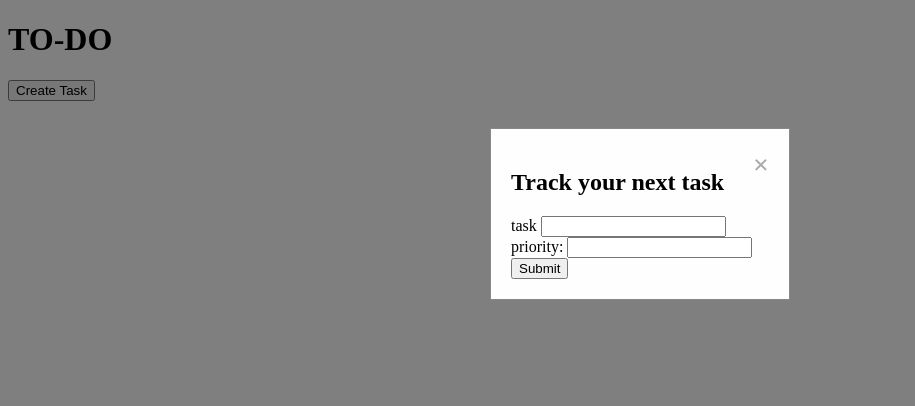
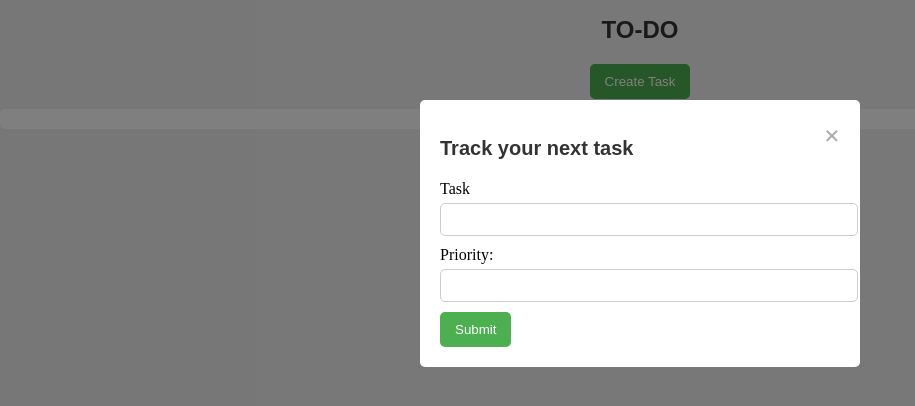
Before and after one commit to zemitswasfuh/MVP, a website: page public/index.html in a window 1280 px wide. Both pictures are taken after a click on the button "Create Task". Shown: the whole page, without its empty margins (0-915 px from the left). Drawn offline with nearby package versions, Linux system fonts and the light colour scheme; no server answers.

Commit message:
CSS added

```diff
--- a/public/app.js
+++ b/public/app.js
@@ -42,11 +42,16 @@ $.get('/api/todo', data => {
     let task = taskObj.task;
     let priorirty = taskObj.priorirty;
     const newTaskEl = document.createElement('div');
+    newTaskEl.classList.add('task');
     newTaskEl.textContent = task + ' - ' + "Priority: " + priorirty;
     taskContainer.append(newTaskEl);
+    newTaskEl.addEventListener('click', function() {
+      newTaskEl.style.textDecoration = 'line-through';
+    });
 //*** Create and append Delete button to each element ***
     const deleteButton = document.createElement('button');
     deleteButton.innerHTML = "Delete";
+    deleteButton.classList.add('delete-button');
     deleteButton.addEventListener('click', function() {
       deleteTask(taskId); // Pass the task ID to the deleteTask function
       newTaskEl.remove(); // Remove the task element from the DOM
@@ -85,10 +90,12 @@ form.addEventListener('submit', function(event) {
   const priorityValue = parseInt(priorityInput.value); // Parse value as an integer
   modal.style.display = 'none';
   const newTaskEl = document.createElement('div');
-  newTaskEl.textContent = taskValue + ' - ' + priorityValue;
+  newTaskEl.classList.add('task');
+  newTaskEl.textContent = taskValue + ' - ' + "Priority: " + priorityValue;
   taskContainer.append(newTaskEl);
-  console.log("task: " + taskValue);
-  console.log(typeof priorityValue);
+  newTaskEl.addEventListener('click', function() {
+    newTaskEl.style.textDecoration = 'line-through';
+  });
    // Send the form data to the server
   const formData = {
     task: taskValue,
--- a/public/index.html
+++ b/public/index.html
@@ -12,16 +12,16 @@
 <body>
     <h1>TO-DO</h1>
     <div class="create-container">
-        <button id="openModalBtn">Create Task</button>
+        <button id="openModalBtn" >Create Task</button>
     </div>
 <div id="myModal" class="modal">
   <div class="modal-content">
     <span class="close">&times;</span>
     <h2>Track your next task</h2>
     <form>
-      <label for="task">task</label>
+      <label for="task">Task</label>
       <input type="text" id="task" name="task" required>
-      <label for="priority">priority:</label>
+      <label for="priority">Priority:</label>
       <input type="priority" id="priority" name="priority" required>
       <button class="submit" type="submit">Submit</button>
     </form>
--- a/public/stylesheet.css
+++ b/public/stylesheet.css
@@ -1,8 +1,8 @@
-*, *::after, *::before {
+/* *, *::after, *::before {
     box-sizing: border-box;
-}
+} */
 
-.modal {
+/* .modal {
     display: none;
     position: fixed;
     z-index: 9999;
@@ -35,4 +35,151 @@
     color: black;
     text-decoration: none;
     cursor: pointer;
+  } */
+
+  .modal {
+    display: none;
+    position: fixed;
+    z-index: 999;
+    top: 0;
+    left: 0;
+    width: 100%;
+    height: 100%;
+    background-color: rgba(0, 0, 0, 0.5);
   }
+
+  .modal-content {
+    background-color: #ffffff;
+    border-radius: 5px;
+    padding: 20px;
+    max-width: 400px;
+    margin: 0 auto;
+    margin-top: 100px;
+  }
+
+  .close {
+    color: #aaaaaa;
+    float: right;
+    font-size: 28px;
+    font-weight: bold;
+    cursor: pointer;
+  }
+
+  .close:hover {
+    color: #666666;
+  }
+
+  body {
+    background-color: #f0f0f0;
+    margin: 0;
+    padding: 0;
+  }
+
+  .container {
+    max-width: 800px;
+    margin: 0 auto;
+    padding: 20px;
+  }
+
+  .tasks-container {
+    background-color: #ffffff;
+    border-radius: 5px;
+    padding: 10px;
+    margin-bottom: 20px;
+  }
+
+  .task:hover {
+    background-color: #f2f2f2;
+    cursor: pointer;
+  }
+
+  .create-container {
+    display: flex;
+    justify-content: center;
+    margin-bottom: 10px;
+  }
+
+  button#openModalBtn {
+    background-color: #4caf50;
+    color: #ffffff;
+    border: none;
+    padding: 10px 15px;
+    border-radius: 5px;
+    cursor: pointer;
+  }
+
+  button#openModalBtn:hover {
+    background-color: #45a049;
+  }
+
+  button.submit {
+    background-color: #4caf50;
+    color: #ffffff;
+    border: none;
+    padding: 10px 15px;
+    border-radius: 5px;
+    cursor: pointer;
+  }
+
+  button.submit:hover {
+    background-color: #45a049;
+  }
+
+  h1 {
+    font-family: "Arial", sans-serif;
+    font-size: 24px;
+    font-weight: bold;
+    color: #333333;
+    text-align: center;
+    margin-bottom: 20px;
+  }
+
+  h2 {
+    font-family: "Arial", sans-serif;
+    font-size: 20px;
+    font-weight: bold;
+    color: #333333;
+    margin-bottom: 20px;
+  }
+
+  label {
+    display: block;
+    margin-bottom: 5px;
+  }
+
+  input[type="text"],
+  input[type="priority"] {
+    width: 100%;
+    padding: 8px;
+    border-radius: 5px;
+    border: 1px solid #cccccc;
+    margin-bottom: 10px;
+  }
+
+  @media (max-width: 600px) {
+    .container {
+      padding: 10px;
+    }
+
+    .modal-content {
+      max-width: 100%;
+    }
+  }
+
+.task {
+  padding: 10px;
+  margin-bottom: 10px;
+  text-decoration: none;
+}
+
+.task::after {
+  content: "";
+  display: block;
+  height: 1px;
+  background-color: #ccc;
+  margin-top: 10px;
+}
+
+.delete-button {
+  margin-left: 15px;
+}
```
